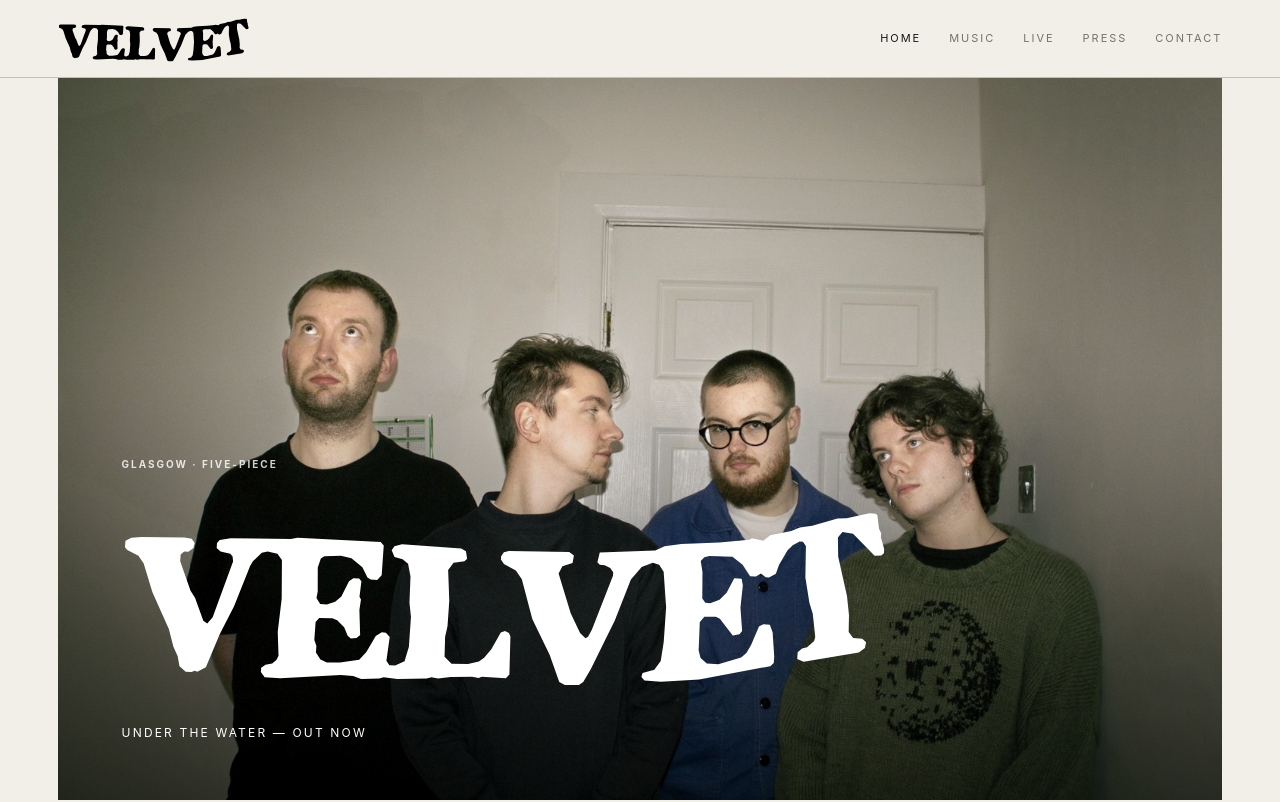
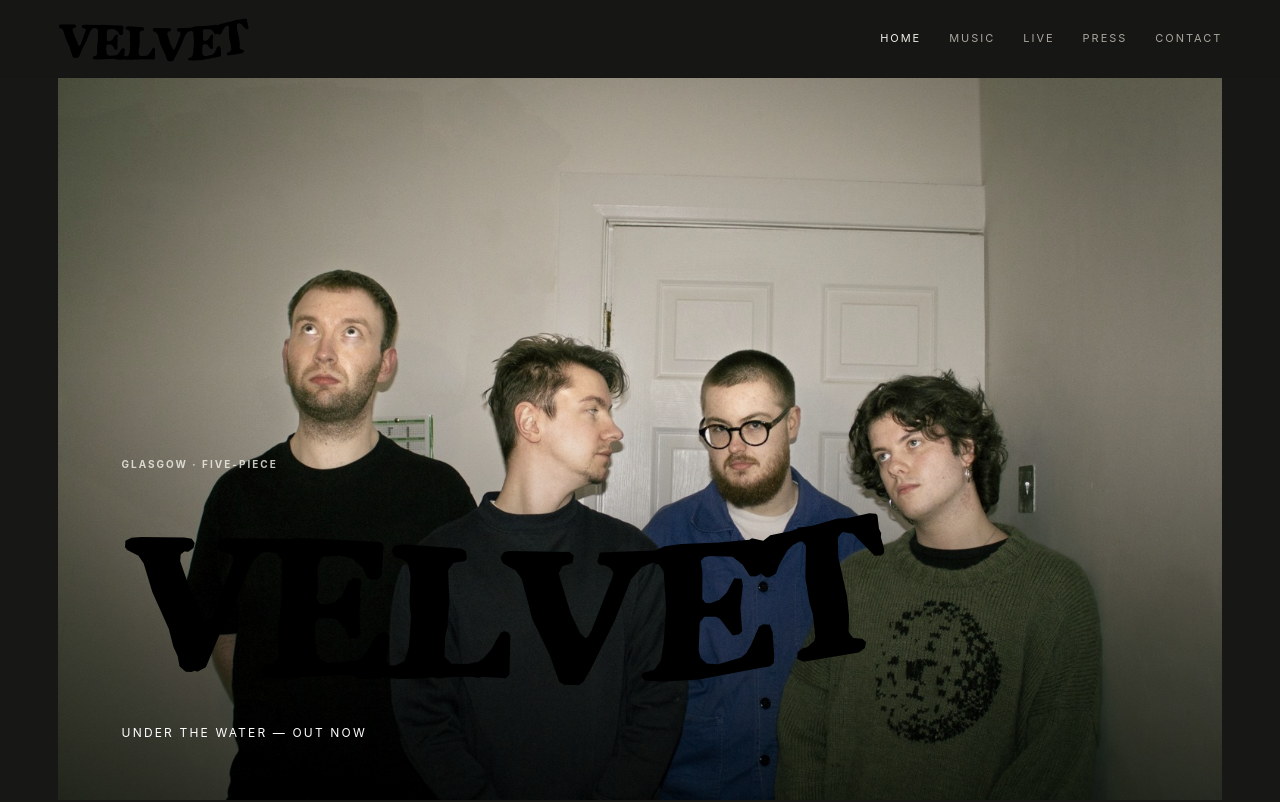
Before and after one commit to cheeseboy-gosee1490/velvet-website, a React (Vite) app: page / in a window 1280 px wide. Shown: the top 802 px of the page. Built offline with nearby package versions, Linux system fonts and the light colour scheme.

Commit message:
Switch site to dark editorial theme

```diff
--- a/src/styles.css
+++ b/src/styles.css
@@ -1,7 +1,7 @@
 :root{
-  --paper:#f2efe8;
-  --ink:#171716;
-  --muted:#77736b;
+  --paper:#171716;
+  --ink:#f2efe8;
+  --muted:#aaa69e;
   --line:rgba(23,23,22,.22);
   --accent:#d56770;
 }
@@ -17,7 +17,7 @@ a{color:inherit}
 .siteHeader{
   position:sticky;top:0;z-index:30;height:78px;
   padding:0 4.5vw;display:flex;align-items:center;justify-content:space-between;
-  background:rgba(242,239,232,.95);backdrop-filter:blur(10px);
+  background:rgba(23,23,22,.95);backdrop-filter:blur(10px);
   border-bottom:1px solid var(--line)
 }
 .wordmark{border:0;background:none;padding:0;cursor:pointer;display:flex;align-items:center}.wordmark img{display:block;width:190px;height:auto;transform:rotate(4deg)}
@@ -29,8 +29,8 @@ main{overflow:hidden}
 .homeHero{margin:0 4.5vw;position:relative;height:calc(100vh - 78px);min-height:610px;overflow:hidden}
 .homeHeroImage{width:100%;height:100%;object-fit:cover;object-position:center;display:block;filter:saturate(.72) contrast(1.02)}
 .heroOverlay{position:absolute;inset:auto 0 0;padding:7vw 5vw 4.5vw;color:#fff;background:linear-gradient(0deg,rgba(0,0,0,.42),rgba(0,0,0,0))}
-.heroOverlay .eyebrow{color:rgba(255,255,255,.82)}
-.heroLogo{display:block;width:min(72vw,760px);height:auto;filter:invert(1);margin:0 0 28px;transform:rotate(4deg)}
+.heroOverlay .eyebrow{color:rgba(242,239,232,.82)}
+.heroLogo{display:block;width:min(72vw,760px);height:auto;filter:none;margin:0 0 28px;transform:rotate(4deg)}
 .heroCaption{margin:0;font-size:12px;letter-spacing:.18em;text-transform:uppercase}
 .sectionGrid{display:grid;grid-template-columns:1fr 1fr;gap:7vw;padding:9vw 4.5vw;border-bottom:1px solid var(--line)}
 .sectionGrid h2{margin:0;font-family:'Inter',Arial,sans-serif;font-size:clamp(33px,4.4vw,60px);line-height:1.06;font-weight:400;letter-spacing:-.04em}
```
